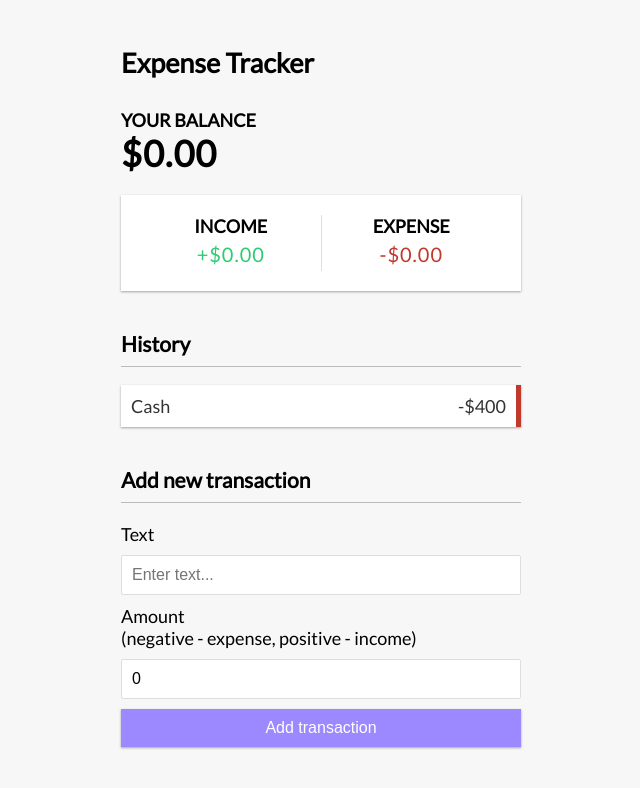
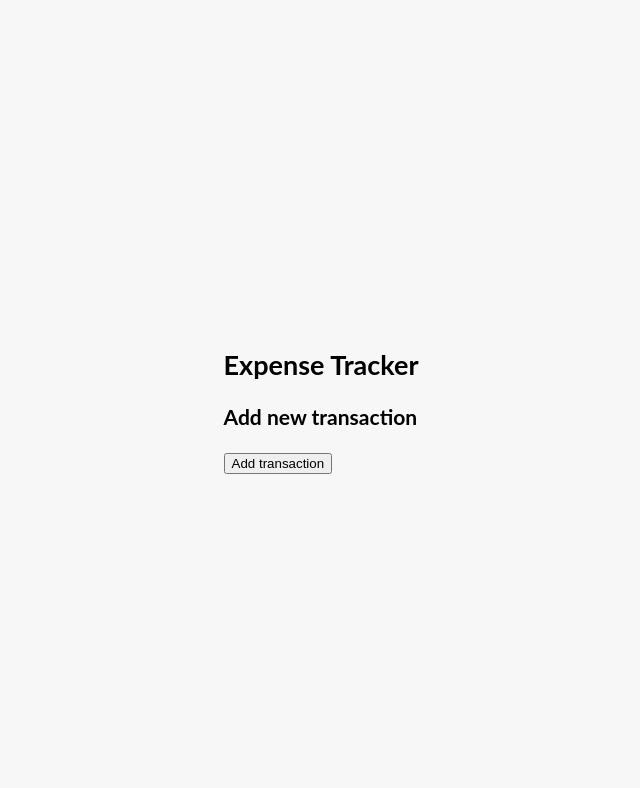
Before and after one commit to astevens246/expense-tracker, a React (Create React App) app: page / in a window 1280 px wide. Shown: the top 788 px of the page, without its empty margins (319-959 px from the left). Built offline with nearby package versions, Linux system fonts and the light colour scheme.

Commit message:
updating files

```diff
--- a/src/App.css
+++ b/src/App.css
@@ -1,12 +1,3 @@
-@import url('https://fonts.googleapis.com/css?family=Lato&display=swap');
-
-:root {
-  --box-shadow: 0 1px 3px rgba(0, 0, 0, 0.12), 0 1px 2px rgba(0, 0, 0, 0.24);
-}
-
-* {
-  box-sizing: border-box;
-}
 
 body {
   background-color: #f7f7f7;
@@ -19,134 +10,3 @@ body {
   font-family: 'Lato', sans-serif;
   font-size: 18px;
 }
-
-.container {
-  margin: 30px auto;
-  width: 400px;
-}
-
-h1 {
-  letter-spacing: 1px;
-  margin: 0;
-}
-
-h3 {
-  border-bottom: 1px solid #bbb;
-  padding-bottom: 10px;
-  margin: 40px 0 10px;
-}
-
-h4 {
-  margin: 0;
-  text-transform: uppercase;
-}
-
-.inc-exp-container {
-  background-color: #fff;
-  box-shadow: var(--box-shadow);
-  padding: 20px;
-  display: flex;
-  justify-content: space-between;
-  margin: 20px 0;
-}
-
-.inc-exp-container > div {
-  flex: 1;
-  text-align: center;
-}
-
-.inc-exp-container > div:first-of-type {
-  border-right: 1px solid #dedede;
-}
-
-.money {
-  font-size: 20px;
-  letter-spacing: 1px;
-  margin: 5px 0;
-}
-
-.money.plus {
-  color: #2ecc71;
-}
-
-.money.minus {
-  color: #c0392b;
-}
-
-label {
-  display: inline-block;
-  margin: 10px 0;
-}
-
-input[type='text'],
-input[type='number'] {
-  border: 1px solid #dedede;
-  border-radius: 2px;
-  display: block;
-  font-size: 16px;
-  padding: 10px;
-  width: 100%;
-}
-
-.btn {
-  cursor: pointer;
-  background-color: #9c88ff;
-  box-shadow: var(--box-shadow);
-  color: #fff;
-  border: 0;
-  display: block;
-  font-size: 16px;
-  margin: 10px 0 30px;
-  padding: 10px;
-  width: 100%;
-}
-
-.btn:focus,
-.delete-btn:focus {
-  outline: 0;
-}
-
-.list {
-  list-style-type: none;
-  padding: 0;
-  margin-bottom: 40px;
-}
-
-.list li {
-  background-color: #fff;
-  box-shadow: var(--box-shadow);
-  color: #333;
-  display: flex;
-  justify-content: space-between;
-  position: relative;
-  padding: 10px;
-  margin: 10px 0;
-}
-
-.list li.plus {
-  border-right: 5px solid #2ecc71;
-}
-
-.list li.minus {
-  border-right: 5px solid #c0392b;
-}
-
-.delete-btn {
-  cursor: pointer;
-  background-color: #e74c3c;
-  border: 0;
-  color: #fff;
-  font-size: 20px;
-  line-height: 20px;
-  padding: 2px 5px;
-  position: absolute;
-  top: 50%;
-  left: 0;
-  transform: translate(-100%, -50%);
-  opacity: 0;
-  transition: opacity 0.3s ease;
-}
-
-.list li:hover .delete-btn {
-  opacity: 1;
-}
--- a/src/App.js
+++ b/src/App.js
@@ -11,12 +11,7 @@ function App() {
   return (
     <div>
       <Header />
-      <div className="container">
-        <Balance />
-        <IncomeExpenses />
-        <TransactionList />
-        <AddTransaction />
-      </div>
+      <AddTransaction />
     </div>
   );
 }
--- a/src/components/AddTransaction.js
+++ b/src/components/AddTransaction.js
@@ -1,24 +1,12 @@
 import React, {useState} from 'react'
 
 const AddTransaction = () => {
-    const [text, setText] = useState('');
-    const [amount, setAmount] = useState(0);
+
   return (
     <div>
          <h3>Add new transaction</h3>
       <form>
-        <div className="form-control">
-          <label htmlFor="text">Text</label>
-          <input type="text" value={text} onChange={(e) => setText(e.target.value)} placeholder="Enter text..." />
-        </div>
-        <div className="form-control">
-          <label htmlFor="amount"
-            >Amount <br />
-            (negative - expense, positive - income)</label
-          >
-          <input type="number" value={amount} onChange={(e) => setAmount(e.target.value)} placeholder="Enter amount..." />
-        </div>
-        <button className="btn">Add transaction</button>
+        <button className="button">Add transaction</button>
       </form>
 
     </div>
--- a/src/components/IncomeExpenses.js
+++ b/src/components/IncomeExpenses.js
@@ -2,17 +2,10 @@ import React from 'react'
 
 const IncomeExpenses = () => {
   return (
-    <div class="inc-exp-container">
         <div>
           <h4>Income</h4>
-          <p className="money plus">+$0.00</p>
+
         </div>
-        <div>
-          <h4>Expense</h4>
-          <p className="money minus">-$0.00</p>
-        </div>
-      </div>
-
   )
 }
 
--- a/src/components/TransactionList.js
+++ b/src/components/TransactionList.js
@@ -4,11 +4,7 @@ const TransactionList = () => {
   return (
     <div>
     <h3>History</h3>
-      <ul className="list">
-         <li className="minus">
-          Cash <span>-$400</span><button class="delete-btn">x</button>
-        </li>
-      </ul>
+
     </div>
   )
 }
```
